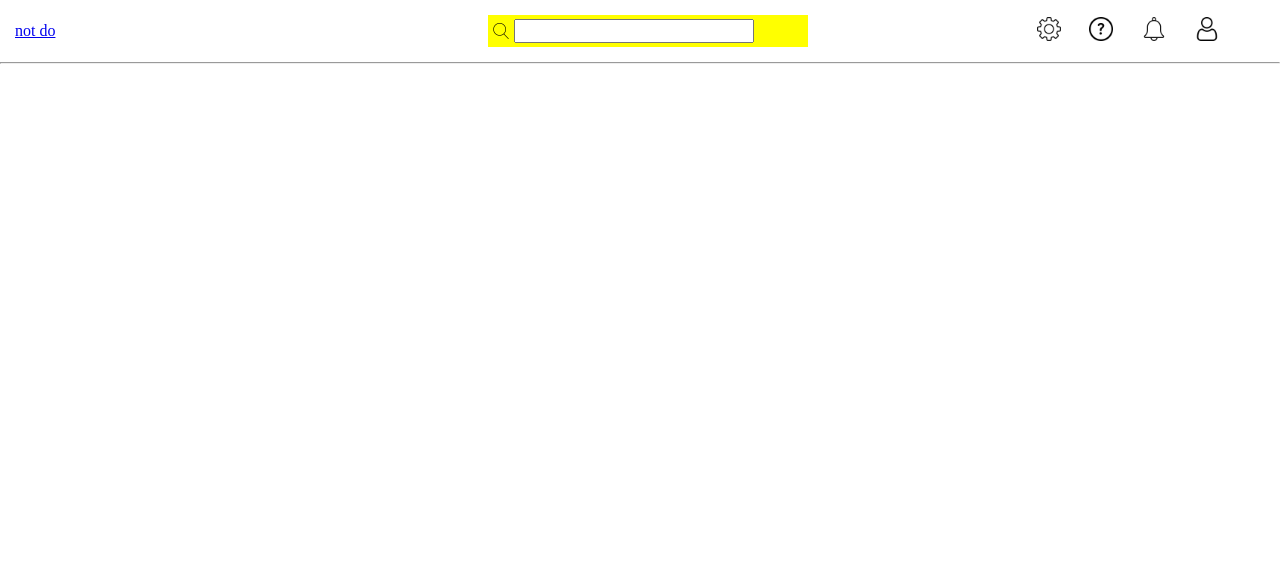
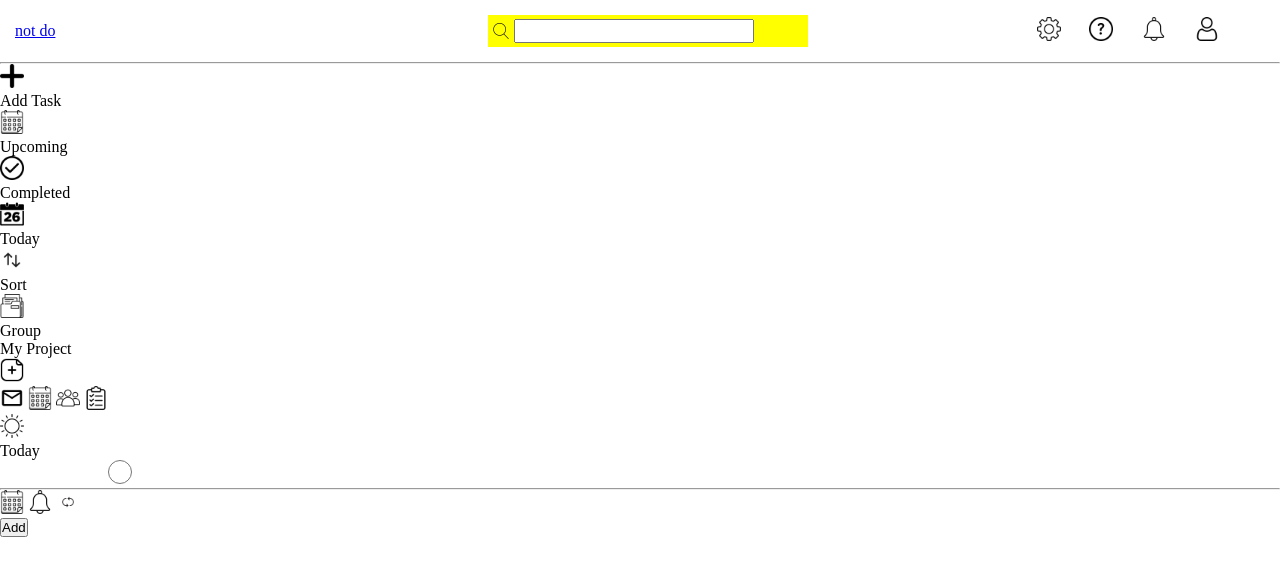
Before and after one commit to Sorbari2016/todo, a website built with webpack: page src/index.html in a window 1280 px wide. Built offline with nearby package versions, Linux system fonts and the light colour scheme; files whose address does not match are found by name.

Commit message:
Created the html of the sidebar and main sections

```diff
--- a/src/index.html
+++ b/src/index.html
@@ -31,6 +31,78 @@
         </header>
         <hr/>
     </div>
-
+    <div class="container">
+        <div id="main_content_area">
+            <div class="sidebar">
+                <div class="upper_section">
+                    <div class="item tasks">
+                        <img src="./images/add.png" alt="Add Task icon">
+                        <p>Add Task</p>
+                        <div></div>
+                    </div>
+                    <div class="item upcoming_tasks">
+                        <img src="./images/calendar.png" alt="Upcoming Task icon">
+                        <p>Upcoming</p>
+                        <div></div>
+                    </div>
+                    <div class="item completed_tasks">
+                        <img src="./images/check-mark.png" alt="Completed Task icon">
+                        <p>Completed</p>
+                        <div></div>
+                    </div>
+                    <div class="item today_tasks">
+                        <img src="./images/today.png" alt="Today's Task icon">
+                        <p>Today</p>
+                        <div></div>
+                        <div class="today_date">
+                            <p></p>
+                        </div>
+                        <div class="main_item">
+                            <img src="./images/arrow.png" alt="sort icon">
+                            <p>Sort</p>
+                        </div>
+                        <div class="main_item">
+                            <img src="./images/folder.png" alt="group icon">
+                            <p>Group</p>
+                        </div>
+                    </div>
+                </div>
+                <div class="lower_section">
+                    <p>My Project</p>
+                    <img src="./images/project add.png" alt="add project icon">
+                </div>
+                <div class="container">
+                    <footer>
+                        <img src="./images/email-outline.png" alt="email icon">
+                        <img src="./images/calendar.png" alt="calendar icon">
+                        <img src="./images/people.png" alt="people icon">
+                        <img src="./images/task.png" alt="task icon">
+                    </footer>
+                </div>
+            </div>
+            <div class="main_area">
+                <div class="top_icons">
+                    <div class="today">
+                        <img src="./images/sunny.png" alt="sunny day icon">
+                        <p>Today</p>
+                    </div>
+                </div>
+                <div class="new_task">
+                    <div class="top">
+                        <input type="radio" placeholder="Add a task">
+                        <hr/>
+                    </div>
+                    <div class="bottom">
+                        <div class="task_icons">
+                            <img src="./images/calendar.png" alt="calendar">
+                            <img src="./images/bell.png" alt="notification icon">
+                            <img src="./images/load.png" alt="repeat icon">
+                        </div>
+                        <button type="submit">Add</button>
+                    </div>
+                </div>
+            </div>
+        </div>
+    </div>
 </body>
 </html>
--- a/src/style.css
+++ b/src/style.css
@@ -44,6 +44,7 @@ input {
    width: 15rem ;
 }
 
+
 .search_container {
    background-color: yellow;
    height: 2rem;
@@ -52,3 +53,8 @@ input {
    justify-content: flex-start;
    padding-left:5px;
 }
+
+
+/* MAIN CONTENT AREA */
+
+/* SIDE BAR RULES */
```
